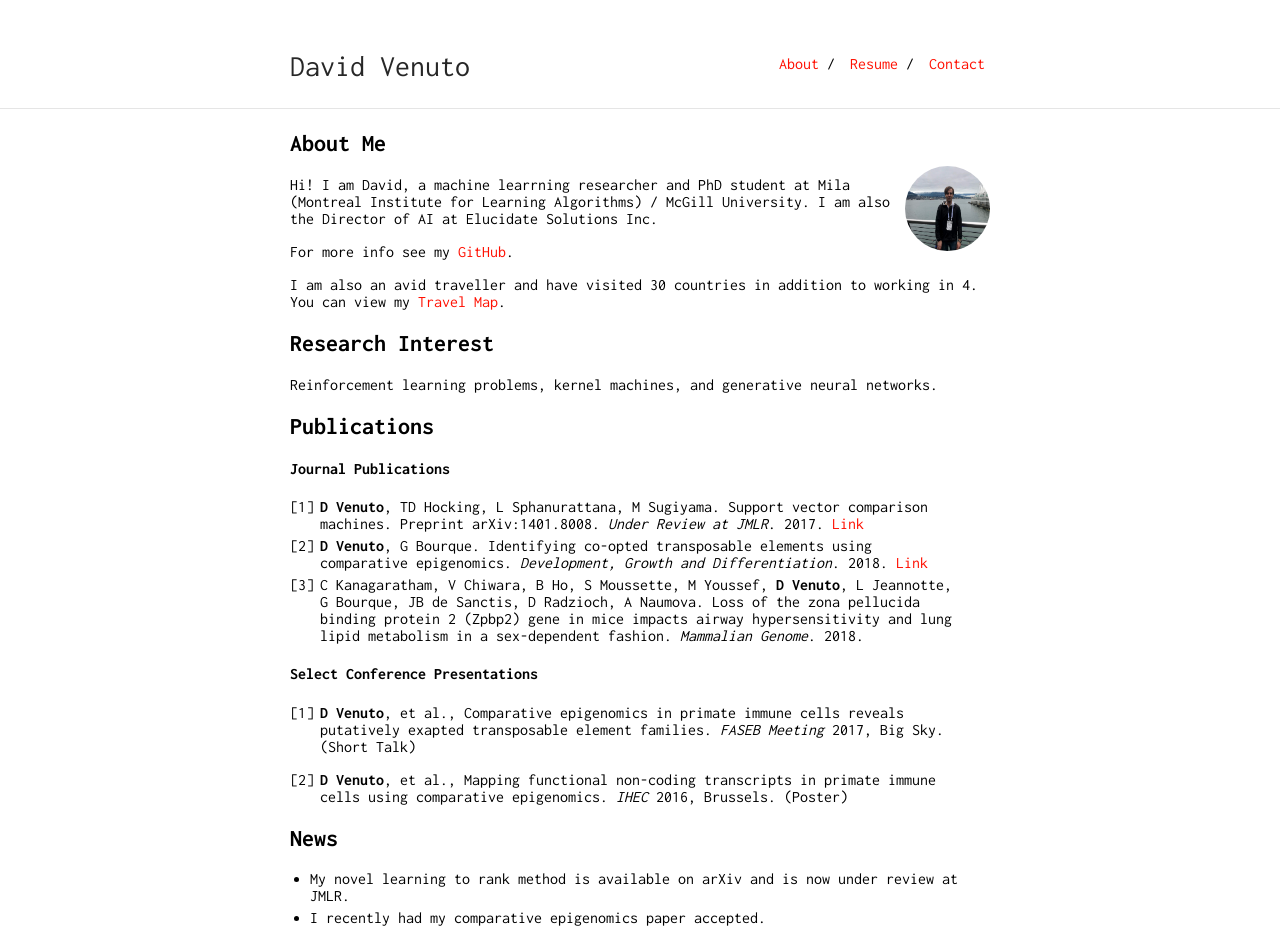
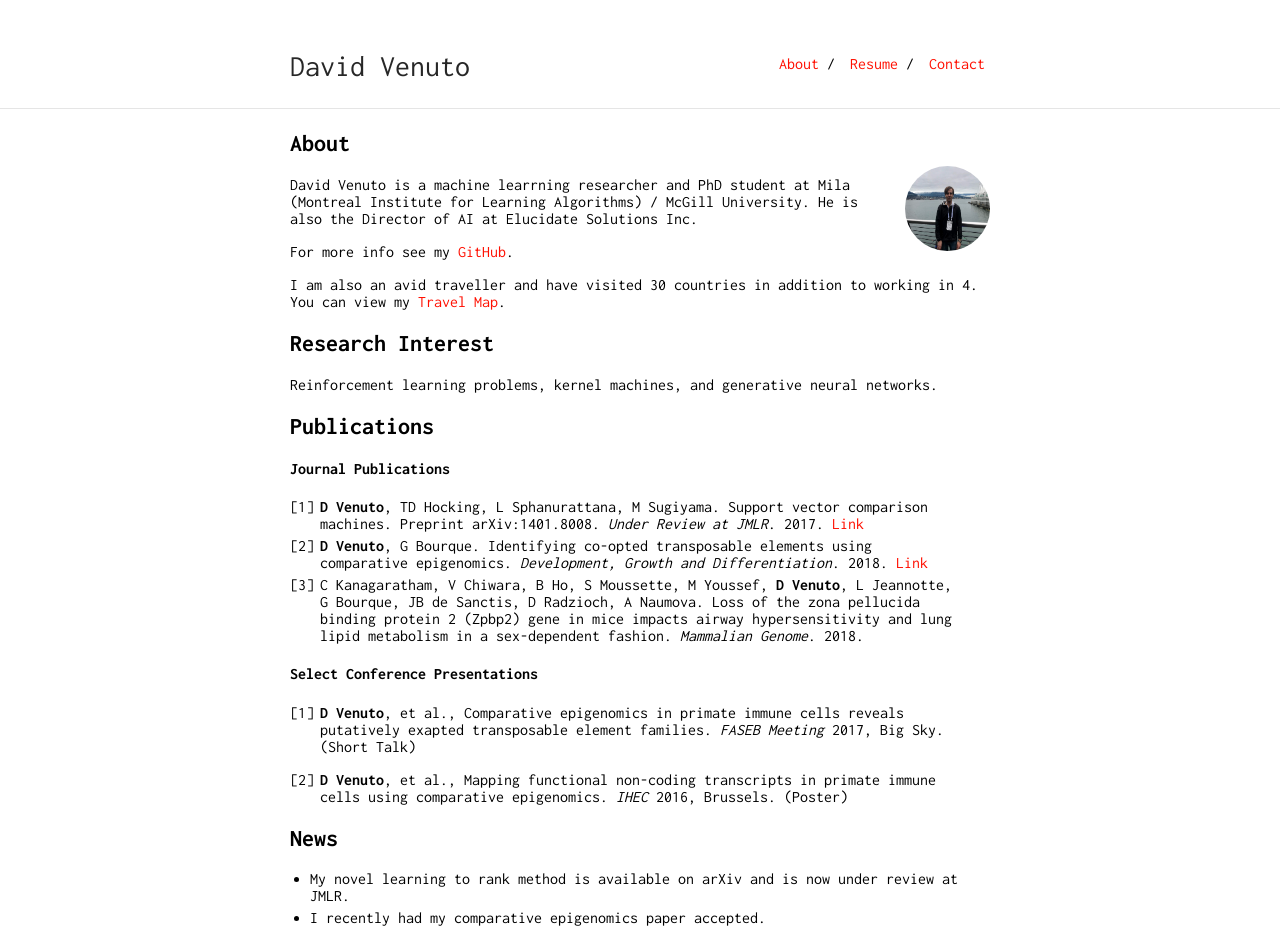
Before and after one commit to dvVenuto/dvvenuto.github.io, a Jekyll site: the page built from index.md, in a window 1280 px wide. Built offline with Jekyll 4.4.1, drawn with Linux system fonts in a browser that asks for light colours; our own code applies the rules of GitHub Pages for plain Markdown files.

Commit message:
Update index.md

```diff
--- a/index.md
+++ b/index.md
@@ -2,11 +2,11 @@
 layout: default
 ---
 
-## About Me
+## About
 
 <img class="profile-picture" src="0.jpeg">
 
-Hi! I am David, a machine learrning researcher and PhD student at Mila (Montreal Institute for Learning Algorithms) / McGill University.  I am also the Director of AI at Elucidate Solutions Inc.
+David Venuto is a machine learrning researcher and PhD student at Mila (Montreal Institute for Learning Algorithms) / McGill University.  He is also the Director of AI at Elucidate Solutions Inc.
 
 For more info see my [GitHub](https://github.com/dvVenuto).
 
```
